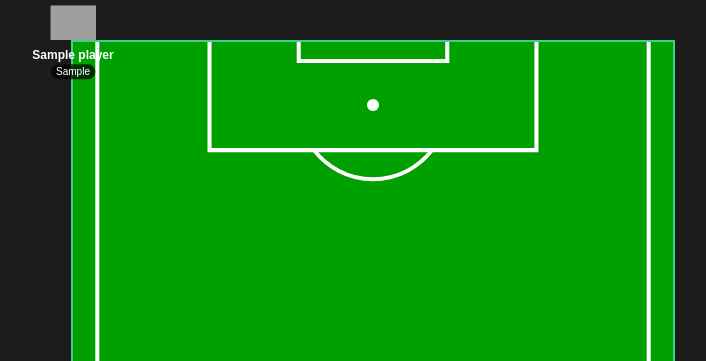
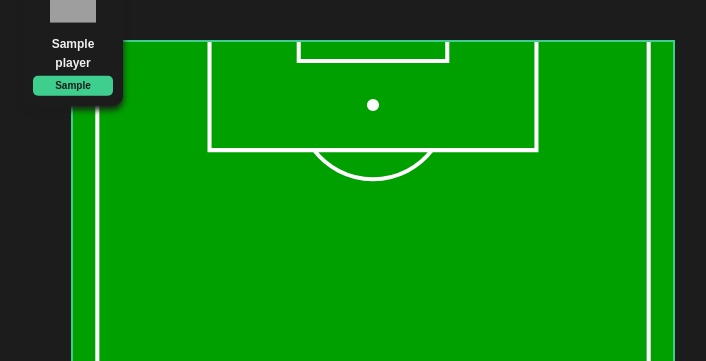
Before and after one commit to infinitetrooper/SiegFPL, a Flask app: template templates/pitch.html in a window 1280 px wide. Shown: the top 361 px of the page, without its empty margins (267-973 px from the left). Run offline with Flask 3, Linux system fonts and the light colour scheme; the template is opened without the code that fills it: most values are stand-ins (such as "Sample title", 1, 10 or a date in 2020); parts of the project's set-up code (start-up, migrations or seed data) failed here and were passed over; grey boxes are pictures that could not be loaded.

Commit message:
Name now fixed, updated to web_name

```diff
--- a/src/build_squad.py
+++ b/src/build_squad.py
@@ -53,8 +53,9 @@
     eligible_df = eligible_df[eligible_df["avg_3w_ict"] > 0].copy()
 
     if latest_data is not None:
+        print(">>>>>>>>>>>>>>>>>>")
         # Convert latest_data into a DataFrame with relevant columns
-        latest_cost_df = pd.DataFrame(latest_data)[["id", "now_cost", "chance_of_playing_next_round"]].rename(columns={"id": "element"})
+        latest_cost_df = pd.DataFrame(latest_data)[["id", "now_cost", "chance_of_playing_next_round", "web_name"]].rename(columns={"id": "element"})
 
         # Merge eligible_df with latest_cost_df on the element column
         eligible_df = pd.merge(eligible_df, latest_cost_df, on="element", how="left", indicator=False)
@@ -196,9 +197,7 @@
 
     # Define cost and name columns for current_team and eligible_players
     current_team_cost_column = "now_cost" if "now_cost" in current_team.columns else "value"
-    current_team_name_column = "web_name" if "web_name" in current_team.columns else "name"
     eligible_players_cost_column = "now_cost" if "now_cost" in eligible_players.columns else "value"
-    eligible_players_name_column = "web_name" if "web_name" in eligible_players.columns else "name"
 
     # Define the team column
     team_column = "team"
--- a/src/load_data.py
+++ b/src/load_data.py
@@ -139,7 +139,7 @@ def load_team_data(gw, team_id=1365773):
         latest_df = pd.DataFrame(latest_data)
 
         # Rename specific columns
-        latest_df.rename(columns={"id": "element", "web_name": "name"}, inplace=True)
+        latest_df.rename(columns={"id": "element"}, inplace=True)
 
         # Map to convert element_type to position
         position_map = {1: 'GK', 2: 'DEF', 3: 'MID', 4: 'FWD'}
--- a/static/styles.css
+++ b/static/styles.css
@@ -175,45 +175,40 @@ th {
 
 .GK { bottom: 0%; left: 50%; }
 .DEF { bottom: 20%; }
-.MID { bottom: 45%; }
+.MID { bottom: 40%; }
 .FWD { bottom: 70%; }
 
-.TXkrm {
-    background: none;
-    border: none;
-    cursor: pointer;
-    padding: 0;
+.player-card {
+    background-color: var(--background-color);
+    border-radius: 10px;
+    padding: 10px;
+    text-align: center;
+    width: 80px;
+    box-shadow: 0 4px 6px var(--background-color);
 }
 
-.bvQCVH {
-    display: flex;
-    flex-direction: column;
-    align-items: center;
-}
-
-.cebDFJ img {
+.player-shirt {
     width: 46px;
     height: auto;
 }
 
-.huoEoG {
-    display: flex;
-    flex-direction: column;
-    align-items: center;
+.player-info {
     margin-top: 5px;
 }
 
-.eypCPX {
-    color: white;
+.player-name {
+    color: var(--text-color);
     font-weight: bold;
     font-size: 12px;
+    display: block;
+    margin-bottom: 3px;
 }
 
-.gA-DNjC {
-    background-color: rgba(0, 0, 0, 0.7);
-    color: white;
+.player-points {
+    background-color: var(--primary-color);
+    color: var(--background-color);
     padding: 2px 5px;
-    border-radius: 10px;
+    border-radius: 5px;
     font-size: 10px;
-    margin-top: 2px;
+    font-weight: bold;
 }
--- a/templates/pitch.html
+++ b/templates/pitch.html
@@ -10,27 +10,16 @@
     <div class="pitch">
         {% for player in best_11 %}
             <div class="player {{ player.position }}" style="left: {{ player.x }}%;">
-                <button type="button" class="TXkrm">
-                    <span class="bvQCVH fxXomS">
-                        <span class="cebDFJ">
-                            <picture>
-                                {% if player.position == 'GK' %}
-                                    <img src="{{ url_for('static', filename='img/shirts/shirt_' + player.player_team|string + '_1-220.webp') }}"
-                                         alt="{{ player.name }}'s Shirt"
-                                         class="ileRrz">
-                                {% else %}
-                                    <img src="{{ url_for('static', filename='img/shirts/shirt_' + player.player_team|string + '-220.webp') }}"
-                                         alt="{{ player.name }}'s Shirt"
-                                         class="ileRrz">
-                                {% endif %}
-                            </picture>
-                        </span>
-                        <span class="huoEoG">
-                            <span class="eypCPX">{{ player.name }}</span>
-                            <div class="gA-DNjC">{{ player.xPts }}</div>
-                        </span>
-                    </span>
-                </button>
+                <div class="player-card">
+                    <img
+                        src="{{ url_for('static', filename='img/shirts/shirt_' + (player.player_team|string + '_1-220.webp' if player.position == 'GK' else player.player_team|string + '-220.webp')) }}"
+                        alt="{{ player.name }}'s Shirt"
+                        class="player-shirt">
+                    <div class="player-info">
+                        <span class="player-name">{{ player.web_name }}</span>
+                        <div class="player-points">{{ player.xPts }}</div>
+                    </div>
+                </div>
             </div>
         {% endfor %}
     </div>
```
